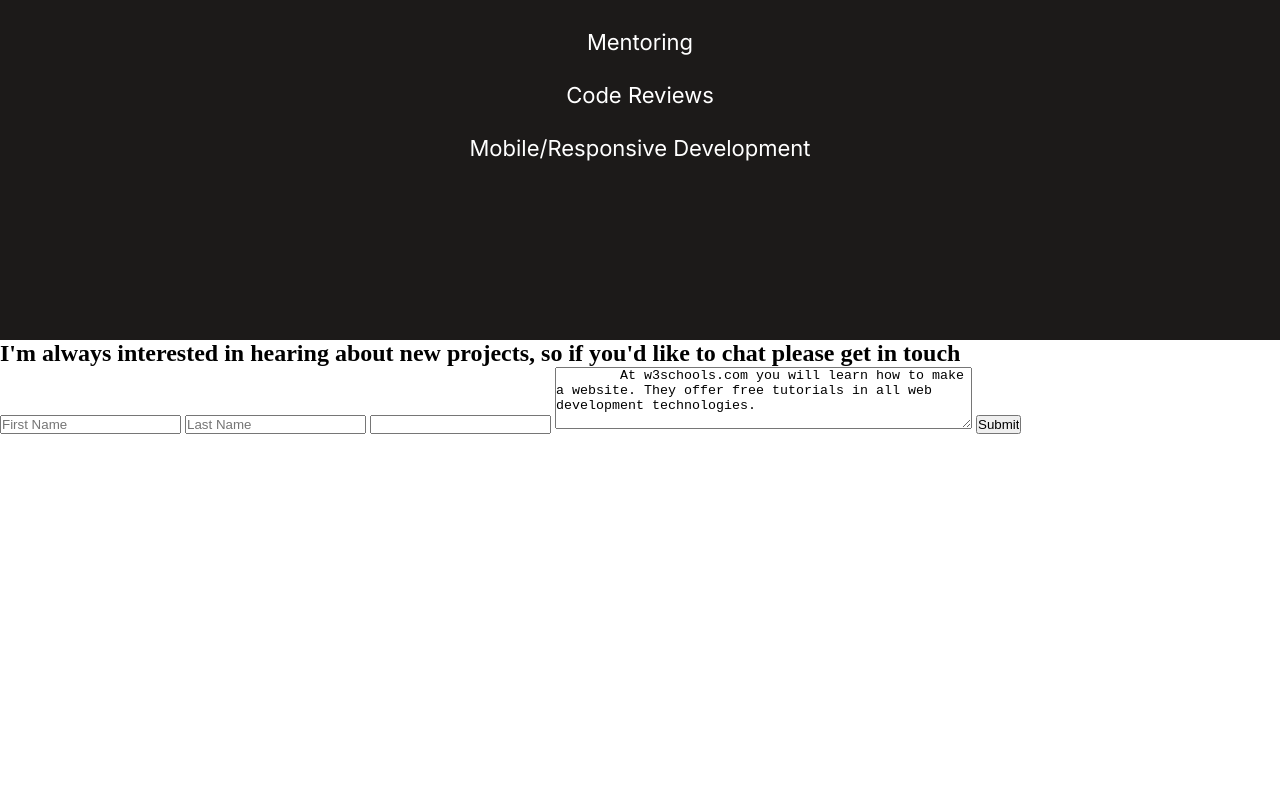
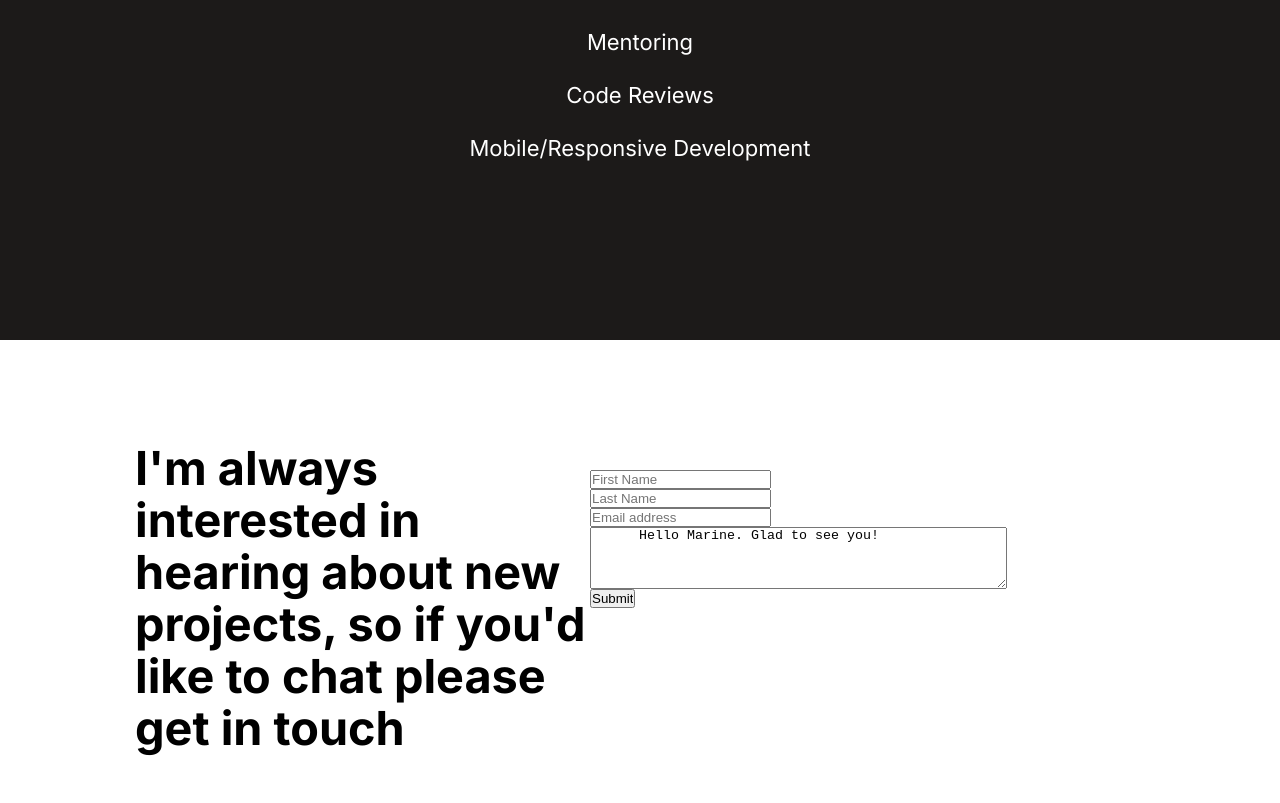
Before and after one commit to tahiry-dev/TSE-portfolio-trials, a plain HTML site: page index.html in a window 1280 px wide. Shown: the part 6367-7170 px from the top of the page. Before the commit the page ends 6801 px from the top, so only its background shows below. Drawn offline with Linux system fonts and the light colour scheme.

Commit message:
divide footer element into two slide

```diff
--- a/css/main.css
+++ b/css/main.css
@@ -325,3 +325,46 @@ li {
 .skills {
   list-style: inside url("../media/svg/circle.svg");
 }
+
+/* -----------------------FOOTER--------------------------------*/
+
+footer {
+  display: flex;
+  flex-direction: row;
+  align-items: flex-start;
+  padding: 130px 0px;
+  position: absolute;
+  left: 135px;
+}
+
+form {
+  display: flex;
+  flex-direction: column;
+  align-items: flex-start;
+  padding: 0px;
+
+  position: static;
+  width: 684px;
+  height: 330px;
+  left: 479px;
+  top: 130px;
+
+}
+
+aside {
+  position: static;
+  width: 455px;
+  height: 256px;
+  left: 0px;
+  top: 0px;
+
+  font-family: Inter;
+  font-style: normal;
+  font-weight: bold;
+  font-size: 40px;
+  line-height: 52px;
+
+  /* or 130% */
+  display: flex;
+  align-items: center;
+}
--- a/index.html
+++ b/index.html
@@ -217,17 +217,17 @@
   </main>
   <footer>
     <aside>
-      <h2>
+      <h3>
         I'm always interested in hearing about new projects,
         so if you'd like to chat please get in touch
-      </h2>
+      </h3>
     </aside>
     <form action="">
       <input type="text" id="firstName" name="firstName" placeholder="First Name" maxlength="30" required>
       <input type="text" id="lastName" name="lastName" placeholder="Last Name" maxlength="30" required>
-      <input type="email" id="email" name="email" required>
+      <input type="email" id="email" name="email" placeholder="Email address" required>
       <textarea id="message" name="message" rows="4" cols="50" maxlength="500" required>
-        At w3schools.com you will learn how to make a website. They offer free tutorials in all web development technologies.
+      Hello Marine. Glad to see you!
       </textarea>
       <input type="submit" value="Submit">
     </form>
```
